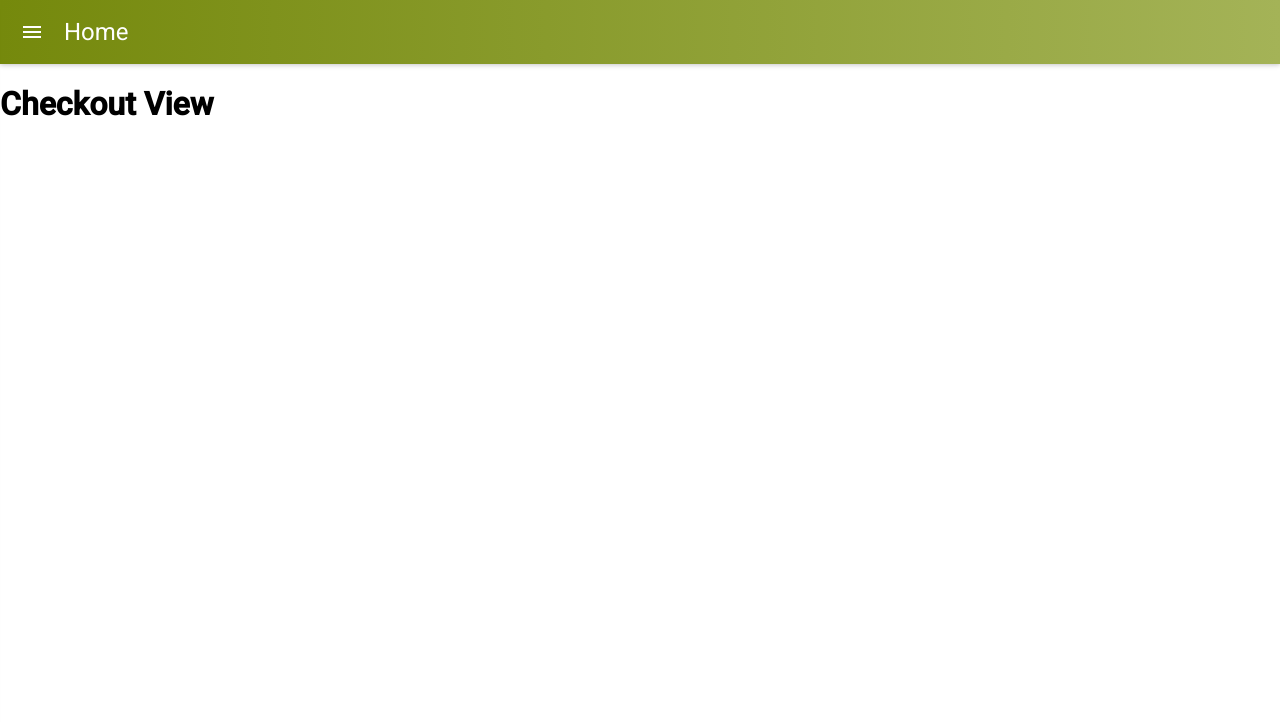
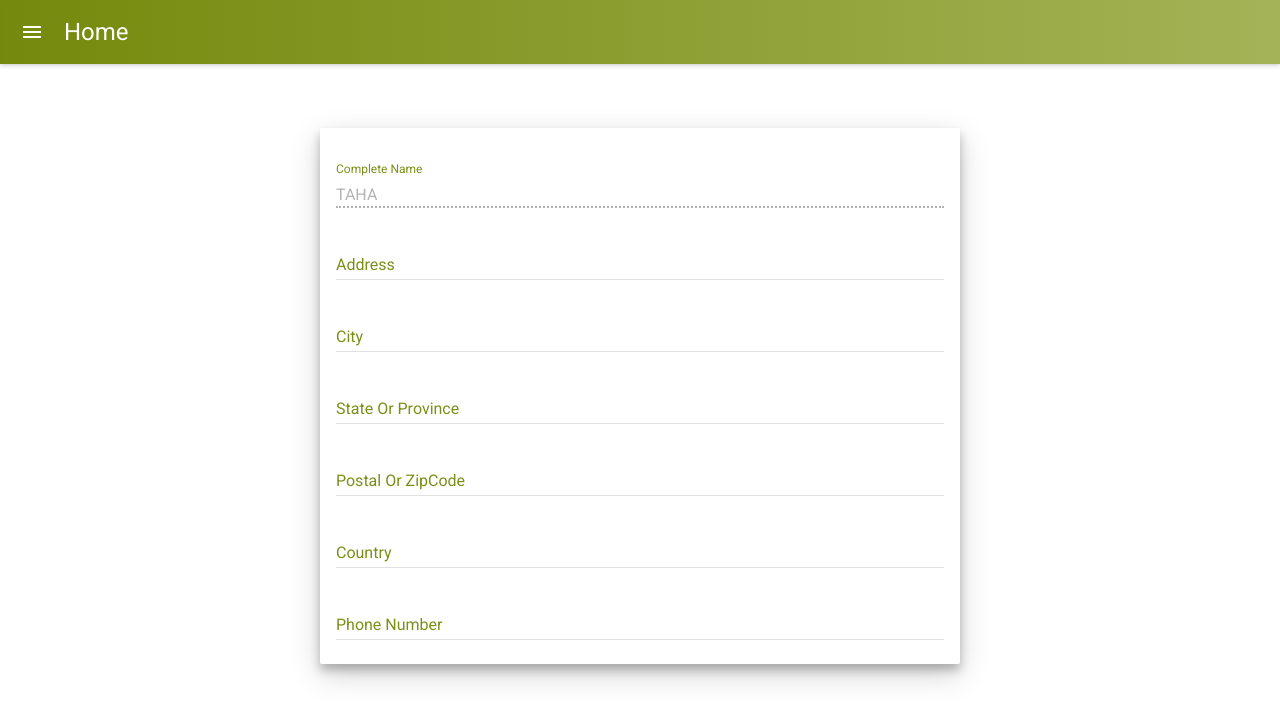
Before and after one commit to MohammedTaha/react-shopping-cart, a React (Create React App) app: page /app/Checkout in a window 1280 px wide. Shown: the top 722 px of the page. Built offline with nearby package versions, Linux system fonts and the light colour scheme; sample sign-in values are in the browser's storage.

Commit message:
checkout order in process

```diff
--- /dev/null
+++ b/src/containers/checkout/checkout.css
@@ -0,0 +1,5 @@
+.checkoutForm{
+    width: 50%;
+    margin: 4em auto;
+    padding: 1em;
+}
--- a/src/containers/checkout/index.js
+++ b/src/containers/checkout/index.js
@@ -1,36 +1,75 @@
-import {
-    Component
-} from 'react';
-import {
-    connect
-} from 'react-redux';
+import { Component } from 'react';
+import { connect } from 'react-redux';
 
+import config from "../../config";
+import axios from "axios";
 import renderer from './renderer';
+
 
 
 function mapStateToProps(state) {
     return {
-        user: {
-            _id: "u-01"
-        }
+        user: state.core.authenticatedUser,
+        requestInProgress: state.core.isLoadingGIFVisible,
+        orderedProducts: state.cart.cart.orderedProducts
     };
 }
 
 function mapDispatchToProps(dispatch) {
     return {
+        downloadExistingOrder: () => {
+            dispatch({ type: "SHOW_LOADING_GIF" });
 
+            axios.get(`${config.serverURL}/ShoppingCart/UpdatedList`)
+                .then(response => {
+                    dispatch({ type: "HIDE_LOADING_GIF" });
+                    if (response.data && response.data.orderedProducts && response.data.orderedProducts.length) {
+                        dispatch({ type: "SET_DOWNLOADED_ORDER", payload: response.data.orderedProducts });
+                    }
+                })
+                .catch(err => {
+                    dispatch({ type: "HIDE_LOADING_GIF" });
+                    console.log("Error in downloading order ", err);
+                });
+        }
     }
 }
 
 
 
 class Checkout extends Component {
-    componentWillMount() {
-        let auth_token = localStorage.getItem("auth_token");
-        if (!auth_token) {
-            console.log("Invalid access")
-            //this.props.history.push("/Authenticate");
-        }
+    componentDidMount() {
+        //this.props.downloadExistingOrder();
+    }
+
+    constructor(props) {
+        super(props);
+        this.state = {
+            data: {
+                completeName: "TAHA",
+                address: "",
+                city: "",
+                stateOrProvince: "",
+                postalOrZipCode: "",
+                country: "",
+                phoneNumber: ""
+            }
+        };
+    }
+    getTotalAmount() {
+        let totalAmount = 0;
+        this.props.orderedProducts.forEach((prd) => {
+            if (prd.unitPrice && prd.qty) {
+                totalAmount += (prd.unitPrice * prd.qty);
+            }
+        });
+        return totalAmount;
+    }
+
+    handleChange(fieldName, eve, newVal) {
+        let newState = { ...this.state.data };
+        newState[fieldName] = newVal;
+        this.setState({ data: newState });
     }
     render() {
         return renderer.apply(this);
--- a/src/containers/checkout/renderer.jsx
+++ b/src/containers/checkout/renderer.jsx
@@ -1,9 +1,89 @@
 import React from 'react';
+import CircularProgress from 'material-ui/CircularProgress';
+import Paper from 'material-ui/Paper';
+import TextField from 'material-ui/TextField';
+
+
+import "./checkout.css";
 
 export default function () {
     return (
         <div>
-            <h1> Checkout View</h1>
+            <Paper zDepth={3}
+                className="checkoutForm">
+                <TextField
+                    className='appTextField'
+                    value={this.state.data.completeName}
+                    onChange={this.handleChange.bind(this, 'completeName')}
+                    name='completeName'
+                    floatingLabelText="Complete Name"
+                    hintText="Complete Name"
+                    fullWidth={true}
+                    disabled={true}
+                /><br />
+
+                <TextField
+                    className='appTextField'
+                    value={this.state.data.address}
+                    onChange={this.handleChange.bind(this, 'address')}
+                    name='address'
+                    hintText="Address"
+                    floatingLabelText="Address"
+                    fullWidth={true}
+                /><br />
+
+                <TextField
+                    className='appTextField'
+                    value={this.state.data.city}
+                    onChange={this.handleChange.bind(this, 'city')}
+                    name='city'
+                    hintText="City"
+                    floatingLabelText="City"
+                    fullWidth={true}
+                /><br />
+
+                <TextField
+                    className='appTextField'
+                    value={this.state.data.stateOrProvince}
+                    onChange={this.handleChange.bind(this, 'stateOrProvince')}
+                    name='stateOrProvince'
+                    hintText="State Or Province"
+                    floatingLabelText="State Or Province"
+                    fullWidth={true}
+                /><br />
+
+                <TextField
+                    className='appTextField'
+                    value={this.state.data.postalOrZipCode}
+                    onChange={this.handleChange.bind(this, 'postalOrZipCode')}
+                    name='postalOrZipCode'
+                    hintText="Postal Or ZipCode"
+                    floatingLabelText="Postal Or ZipCode"
+                    fullWidth={true}
+                /><br />
+
+                <TextField
+                    className='appTextField'
+                    value={this.state.data.country}
+                    onChange={this.handleChange.bind(this, 'country')}
+                    name='countrycity'
+                    hintText="Country"
+                    floatingLabelText="Country"
+                    fullWidth={true}
+                /><br />
+
+                <TextField
+                    className='appTextField'
+                    value={this.state.data.phoneNumber}
+                    onChange={this.handleChange.bind(this, 'phoneNumber')}
+                    name='phoneNumber'
+                    hintText="Phone Number"
+                    floatingLabelText="Phone Number"
+                    fullWidth={true}
+                /><br />
+
+            </Paper>
+
         </div>
     )
 }
--- a/src/containers/myCart/index.js
+++ b/src/containers/myCart/index.js
@@ -32,7 +32,7 @@ function mapDispatchToProps(dispatch) {
         },
         onCartUpdate: (prdID, qty) => {
             dispatch({ type: "SHOW_LOADING_GIF" });
-            axios.post(`${config.serverURL}/ShoppingCart/UpdateList`, {prdID, qty})
+            axios.post(`${config.serverURL}/ShoppingCart/UpdateList`, { prdID, qty })
                 .then(response => {
                     dispatch({ type: "UPDATE_CART", payload: { prdID, qty } });
                     dispatch({ type: "HIDE_LOADING_GIF" });
@@ -51,11 +51,20 @@ class MyCart extends Component {
     componentDidMount() {
         this.props.downloadExistingOrder();
     }
-    navigateToCheckoutView(){
+    navigateToCheckoutView() {
         this.props.history.push("/app/Checkout");
     }
-    navigateToProductsMasterList(){
+    navigateToProductsMasterList() {
         this.props.history.push("/app");
+    }
+    getTotalAmount() {
+        let totalAmount = 0;
+        this.props.orderedProducts.forEach((prd) => {
+            if(prd.unitPrice && prd.qty){
+                totalAmount += (prd.unitPrice * prd.qty);
+            }
+        });
+        return totalAmount;
     }
     render() {
         return renderer.apply(this);
--- a/src/containers/myCart/renderer.jsx
+++ b/src/containers/myCart/renderer.jsx
@@ -8,6 +8,8 @@ import Paper from 'material-ui/Paper';
 import "./myCart.css";
 
 export default function () {
+    const totalAmount = this.getTotalAmount();
+
     return (
         <div>
             {
@@ -62,7 +64,7 @@ export default function () {
                                     <tr>
                                         <td></td>
                                         <td className="rightAlignedElems">Total amount : </td>
-                                        <td className="centerAlignedElems">{}</td>
+                                        <td className="centerAlignedElems">{totalAmount}</td>
                                     </tr>
                                 </tfoot>
                             </table>
```
